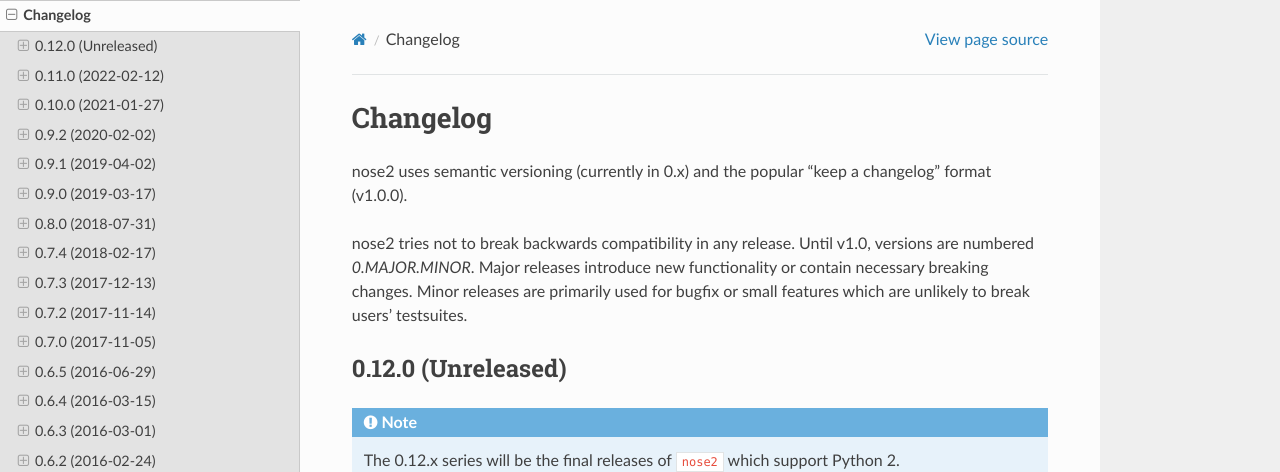
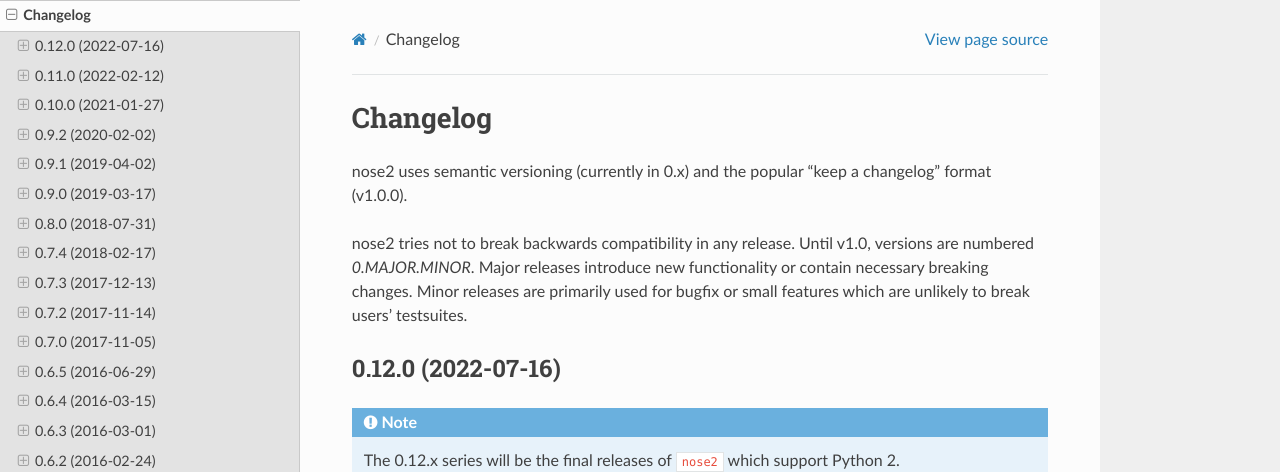
Before and after one commit to nose-devs/nose2, a Sphinx documentation site: the page built from docs/changelog.rst, in a window 1280 px wide and 900 px high. Shown: the top 472 px of the window. Built offline with Sphinx 7.4.7 and the Read the Docs theme 2.0.0, drawn with Linux system fonts in a browser that asks for light colours; pages that are not in the unit, such as notebooks, are missing from menus; the version number is read from the project's files by our own code.

Commit message:
Bump changelog for release
The version was "accidentally" bumped when moving the version into
__init__.py , in preparation for this release.

```diff
--- a/docs/changelog.rst
+++ b/docs/changelog.rst
@@ -10,7 +10,7 @@
 primarily used for bugfix or small features which are unlikely to break users'
 testsuites.
 
-0.12.0 (Unreleased)
+0.12.0 (2022-07-16)
 -------------------
 
 .. note::
```
